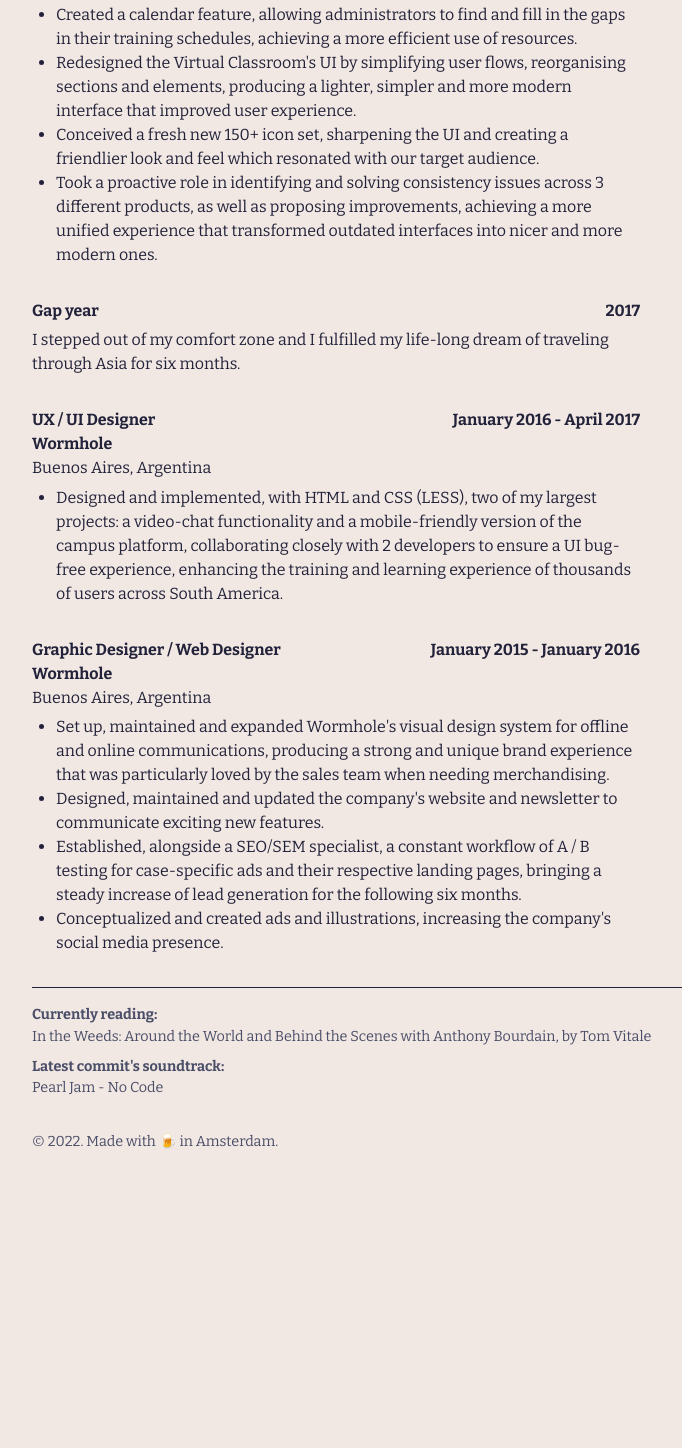
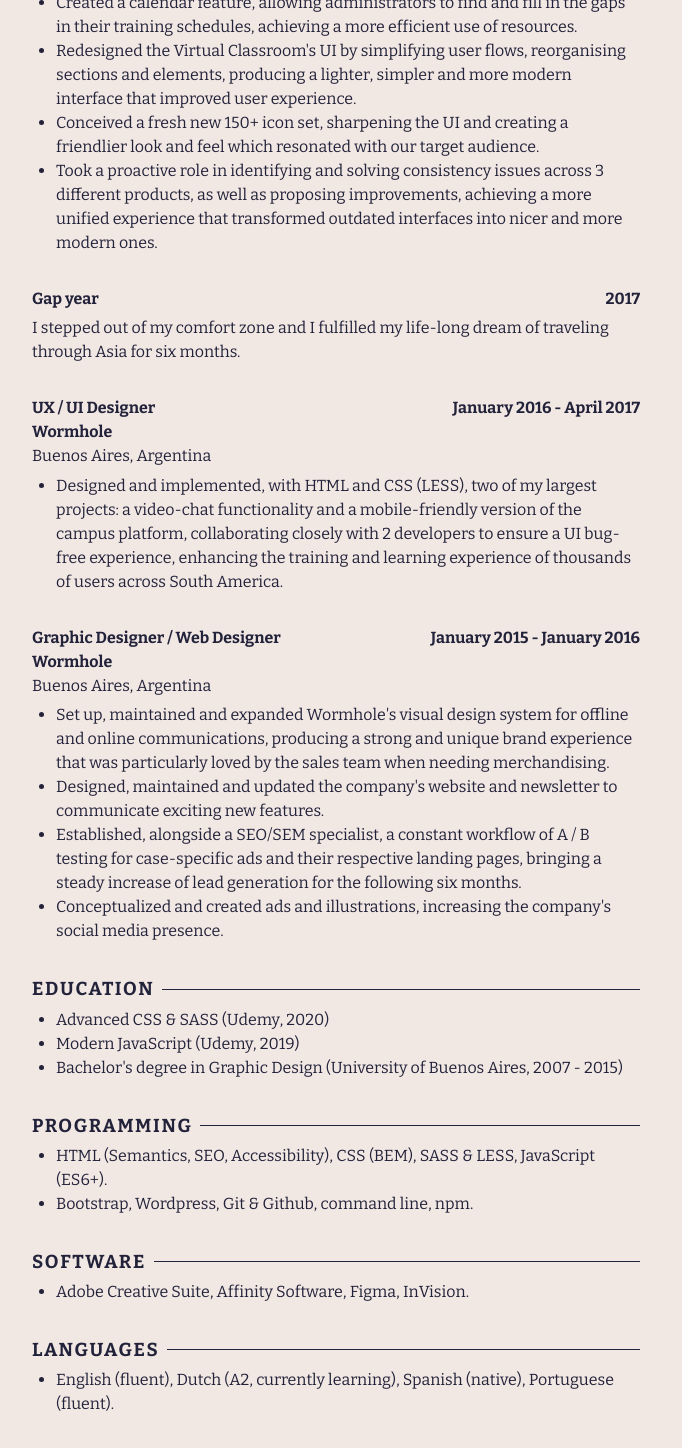
Before and after one commit to ndemia/demia.me, a website: page cv.html in a window 1280 px wide. Shown: the part 732-2180 px from the top of the page, without its empty margins (0-682 px from the left). Before the commit the page ends 1941 px from the top, so only its background shows below. Drawn offline with Linux system fonts and the light colour scheme.

Commit message:
Added missing sections to resume page

```diff
--- a/cv.html
+++ b/cv.html
@@ -73,7 +73,7 @@
 		<section class="experience">
 			<article class="experience__container">
 				<h3 class="experience__header">Experience</h3>
-				<section class="experience__section">
+				<section class="section experience__section">
 					<div class="experience__details">
 						<div class="experience__title-location">
 							<h4 class="experience__title experience__title--job-title">UX / UI Designer / Front-end Developer</h4>
@@ -83,7 +83,7 @@
 						<p class="experience__dates">March 2022 - Now</p>
 					</div>
 				</section>
-				<section class="experience__section">
+				<section class="section experience__section">
 					<div class="experience__details">
 						<div class="experience__title-location">
 							<h4 class="experience__title experience__title--job-title">UX / UI Designer</h4>
@@ -102,14 +102,14 @@
 						<li class="experience__achievement">Took a proactive role in identifying and solving consistency issues across 3 different products, as well as proposing improvements, achieving a more unified experience that transformed outdated interfaces into nicer and more modern ones.</li>
 					</ul>
 				</section>
-				<section class="experience__section">
+				<section class="section experience__section">
 					<div class="experience__details">
 						<h4 class="experience__title experience__title--job-title">Gap year</h4>
 						<p class="experience__dates">2017</p>
 					</div>
 					<p class="">I stepped out of my comfort zone and I fulfilled my life-long dream of traveling through Asia for six months.</p>
 				</section>
-				<section class="experience__section">
+				<section class="section experience__section">
 					<div class="experience__details">
 						<div class="experience__title-location">
 							<h4 class="experience__title experience__title--job-title">UX / UI Designer</h4>
@@ -122,7 +122,7 @@
 						<li class="experience__achievement">Designed and implemented, with HTML and CSS (LESS), two of my largest projects: a video-chat functionality and a mobile-friendly version of the campus platform, collaborating closely with 2 developers to ensure a UI bug-free experience, enhancing the training and learning experience of thousands of users across South America.</li>
 					</ul>
 				</section>
-				<section class="experience__section">
+				<section class="section experience__section">
 					<div class="experience__details">
 						<div class="experience__title-location">
 							<h4 class="experience__title experience__title--job-title">Graphic Designer / Web Designer</h4>
@@ -138,6 +138,25 @@
 						<li class="experience__achievement">Conceptualized and created ads and illustrations, increasing the company's social media presence.</li>
 					</ul>
 				</section>
+				<h3 class="experience__header">Education</h3>
+				<ul class="experience__achievements">
+					<li class="experience__achievement">Advanced CSS & SASS (Udemy, 2020)</li>
+					<li class="experience__achievement">Modern JavaScript (Udemy, 2019)</li>
+					<li class="experience__achievement">Bachelor's degree in Graphic Design (University of Buenos Aires, 2007 - 2015)</li>
+				</ul>
+				<h3 class="experience__header">Programming</h3>
+				<ul class="experience__achievements">
+					<li class="experience__achievement">HTML (Semantics, SEO, Accessibility), CSS (BEM), SASS & LESS, JavaScript (ES6+).</li>
+					<li class="experience__achievement">Bootstrap, Wordpress, Git & Github, command line, npm.</li>
+				</ul>
+				<h3 class="experience__header">Software</h3>
+				<ul class="experience__achievements">
+					<li class="experience__achievement">Adobe Creative Suite, Affinity Software, Figma, InVision.</li>
+				</ul>
+				<h3 class="experience__header">Languages</h3>
+				<ul class="experience__achievements">
+					<li class="experience__achievement">English (fluent), Dutch (A2, currently learning), Spanish (native), Portuguese (fluent).</li>
+				</ul>
 			</article>
 		</section>
 
--- a/scss/styles.scss
+++ b/scss/styles.scss
@@ -385,15 +385,20 @@ a:focus {
 			}
 		}
 
+
 		.experience {
+			margin-bottom: 2rem;
+
+
 			&__section {
 				margin-bottom: 2rem;
+
 			}
 
 
 			&__header {
 				display: flex;
-				margin-bottom: 1rem;
+				margin: 2rem 0 0.25rem 0;
 				text-transform: uppercase;
 				letter-spacing: 0.1rem;
 
@@ -406,6 +411,10 @@ a:focus {
 					height: 1px;
 					background-color: $color-five;
 					margin-left: 0.5rem;
+				}
+
+				&:first-child {
+					margin-top: 0;
 				}
 			}
 
```
Also changed, not shown: index.html (+1 -1 lines), css/styles.css.
